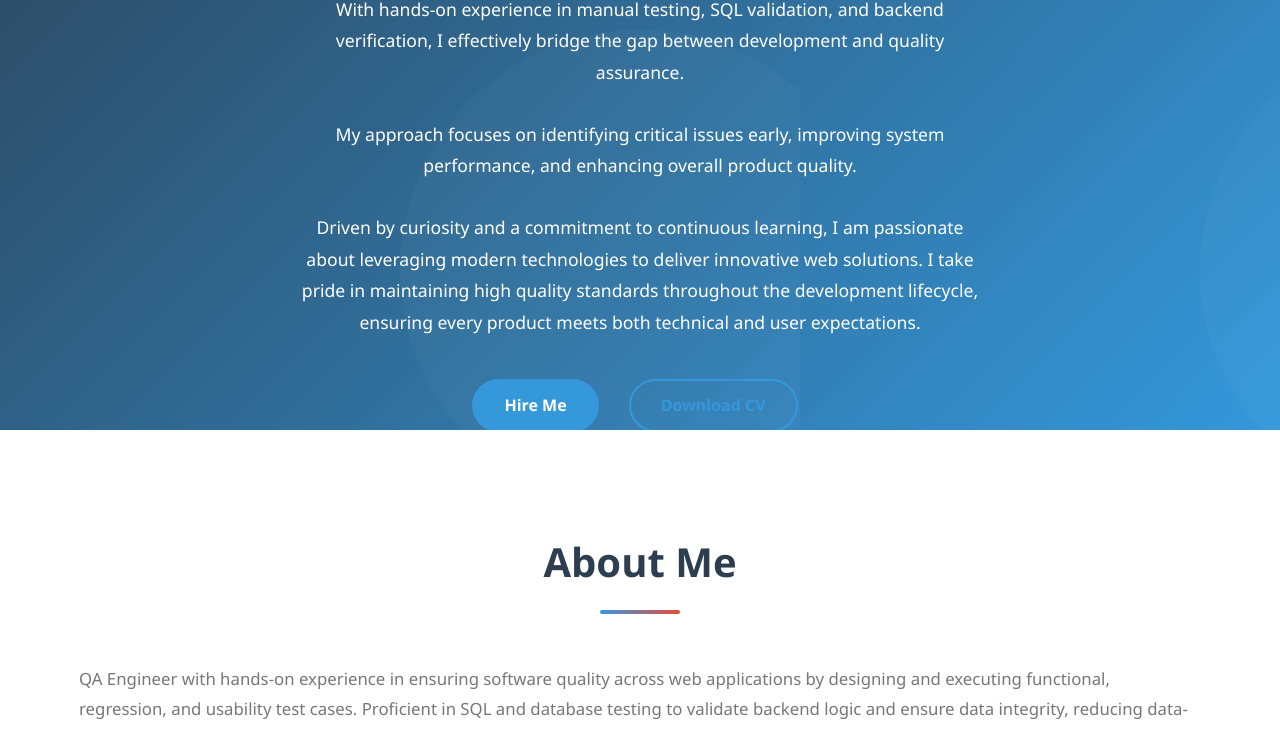
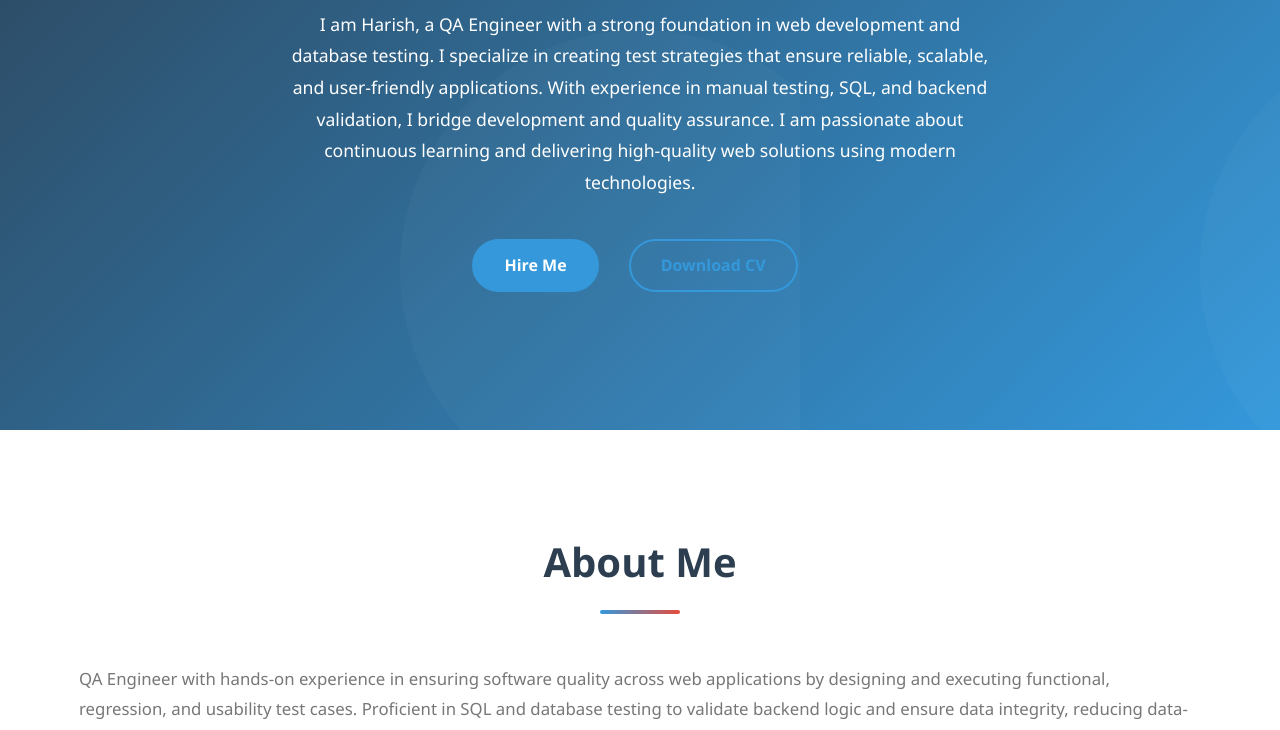
Before and after one commit to harish-spec/PortofolioH, a plain HTML site: page index.html in a window 1280 px wide. Shown: the part 370-1100 px from the top of the page. Drawn offline with Linux system fonts and the light colour scheme.

Commit message:
BIO UPDATE

```diff
--- a/index.html
+++ b/index.html
@@ -38,28 +38,11 @@
             <div class="hero-content">
                 <h1>Harish V</h1>
                 <h2>QA Engineer</h2>
-               <p>
-    I am Harish, a QA Engineer with a strong foundation in web development and database testing.
-    I specialize in designing and executing comprehensive test strategies that ensure applications
-    are reliable, scalable, and user-centric.
-  </p>
-
-  <p>
-    With hands-on experience in manual testing, SQL validation, and backend verification, I
-    effectively bridge the gap between development and quality assurance.
-  </p>
-
-  <p>
-    My approach focuses on identifying critical issues early, improving system performance, and
-    enhancing overall product quality.
-  </p>
-
-  <p>
-    Driven by curiosity and a commitment to continuous learning, I am passionate about leveraging
-    modern technologies to deliver innovative web solutions. I take pride in maintaining high
-    quality standards throughout the development lifecycle, ensuring every product meets both
-    technical and user expectations.
-  </p>
+<P>I am Harish, a QA Engineer with a strong foundation in web development and database testing.
+I specialize in creating test strategies that ensure reliable, scalable, and user-friendly applications.
+With experience in manual testing, SQL, and backend validation, I bridge development and quality assurance.
+I am passionate about continuous learning and delivering high-quality web solutions using modern technologies.
+</P>
                 <div class="hero-buttons">
                     <a href="#contact" class="btn btn-primary">Hire Me</a>
                     <a href="Assets/Harish_V_Resume.pdf" class="btn btn-secondary" download>Download CV</a>
```
